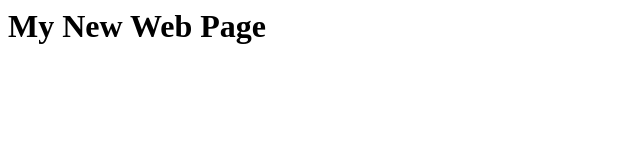
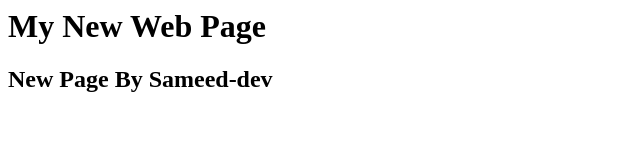
Before and after one commit to adilsarim/project, a plain HTML site: page index.html in a window 1280 px wide. Shown: the whole page, without its empty margins (0-640 px from the left). Drawn offline with Linux system fonts and the light colour scheme.

Commit message:
committed by sameed-dev

```diff
--- a/index.html
+++ b/index.html
@@ -1,3 +1,4 @@
 <html>
 <h1> My New Web Page </h1>
+<h2> New Page By Sameed-dev </h2>
 </html>
```
